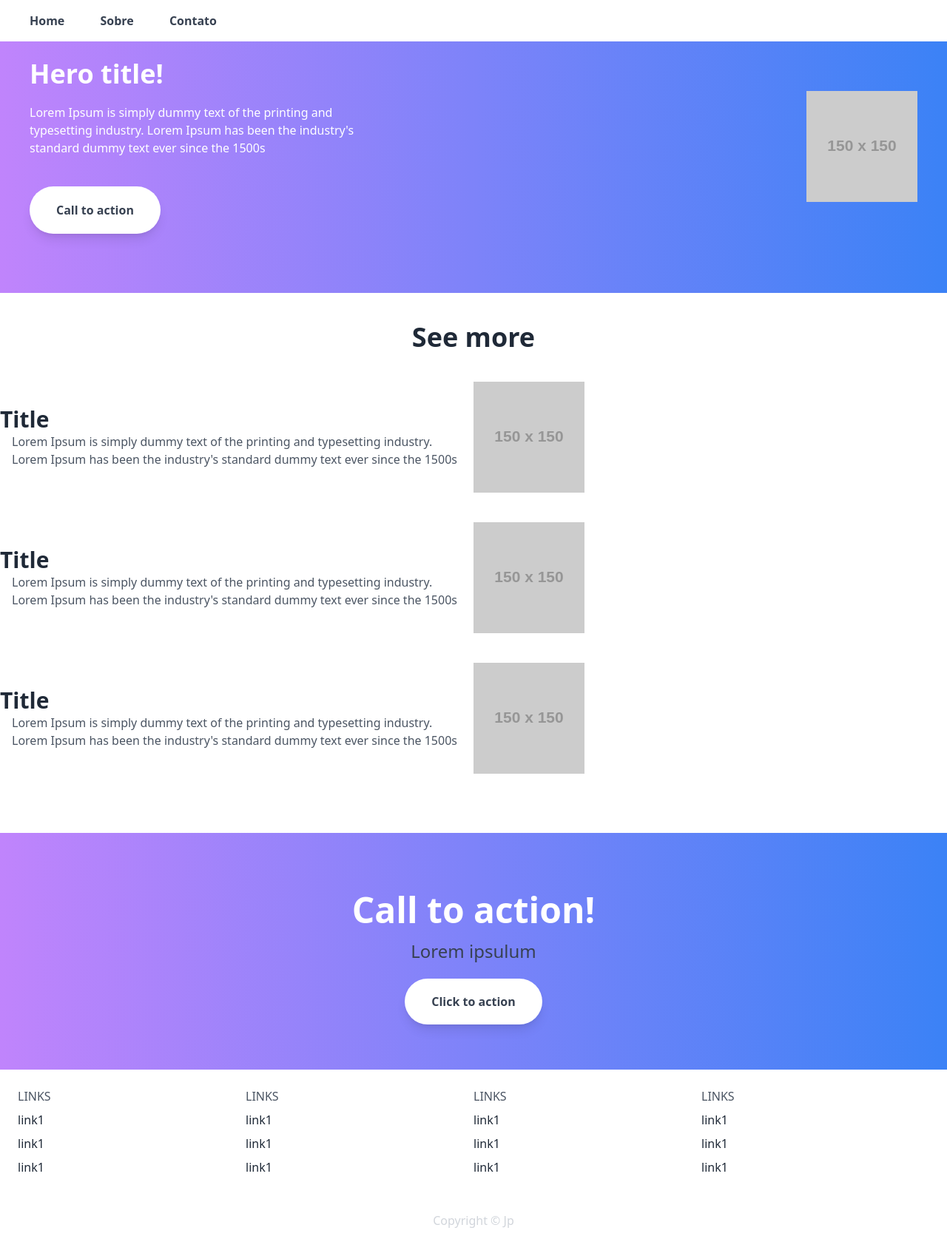
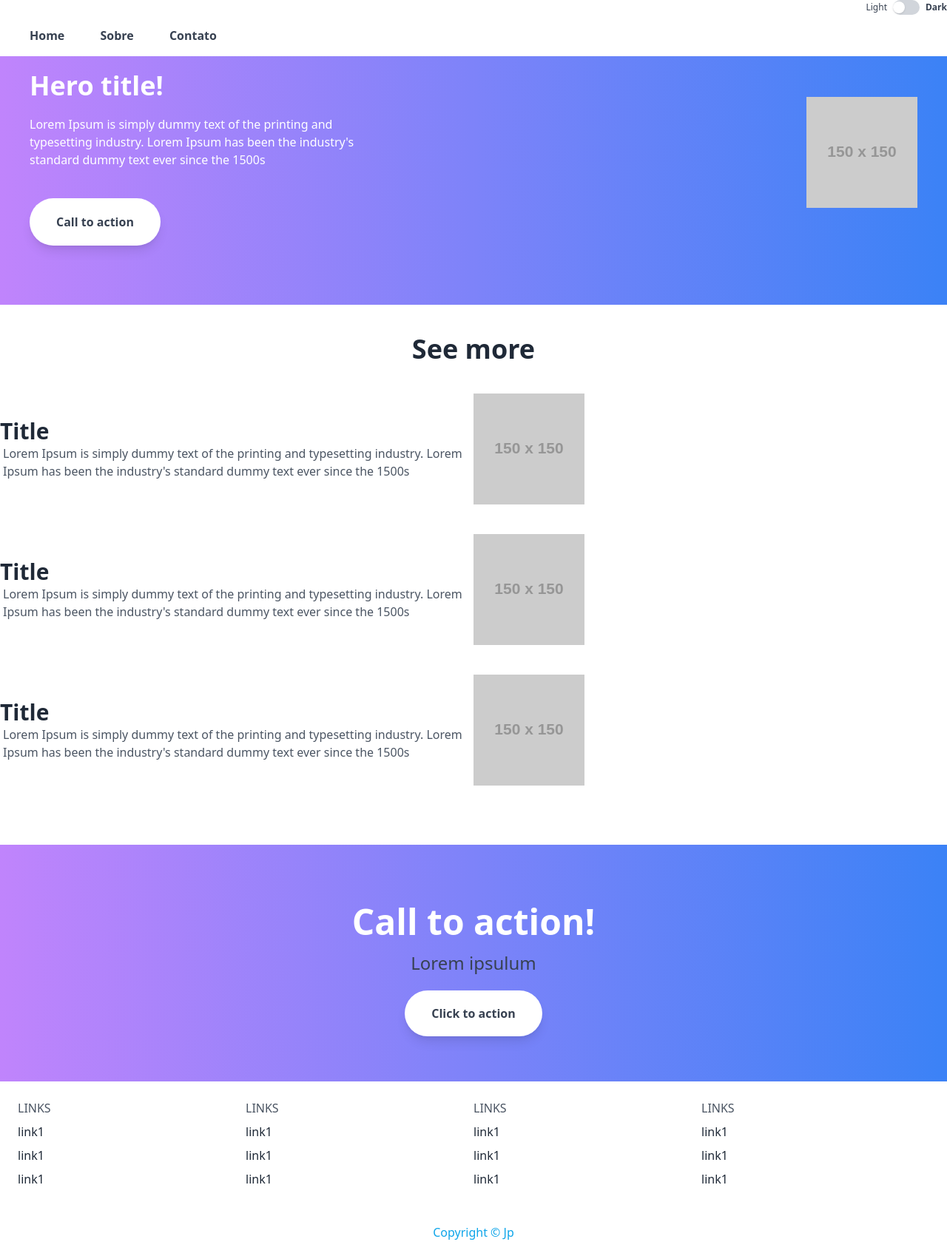
Before and after one commit to JP-dev99/tailwind_first_contact, a website: page index.html in a window 1280 px wide. Shown: the whole page at 74% size. Drawn offline with Linux system fonts and the light colour scheme; placeholder pictures from the web are drawn by us.

Commit message:
set_dark_mode

```diff
--- a/index.html
+++ b/index.html
@@ -7,8 +7,24 @@
     <title>Document</title>
     <link href="/tailwind.css" rel="stylesheet">
 </head>
+
+<!-- Button dark mode -->
 <body class="text-gray-700 bg-white">
-    <header class="w-full fixed z-30 bg-white">
+    <header class="w-full fixed z-30 bg-white dark:bg-black dark:text-white">
+        <div class="flex justify-end items-center space-x-2 mx-auto relative">
+            <span class="text-xs font-extralight">Light  </span>
+            <div>
+                <input type="checkbox" name="" id="checkbox" class="hidden" />
+                <label for="checkbox" class="cursor-pointer">
+                  <div class="w-9 h-5 flex items-center bg-gray-300 rounded-full p2">
+                    <div class="w-4 h-4 bg-white rounded-full shadow switch-ball"></div>
+                  </div>
+                </label>
+              </div>
+            <span class="text-xs font-semibold">Dark</span>
+        </div>
+
+        <!-- Header -->
         <div class="container mx-auto flex flex-wrap px-6">
             <div class="w-full flex-grow py-2">
                 <ul class="list-reset flex-1 items-center justify-end ">
@@ -25,10 +41,14 @@
             </div>
         </div>
     </header>
-    <section id="hero" class="py-20 bg-gradient-to-r from-purple-400 to-blue-500">
+
+    <!-- Grandient -->
+    <section id="hero" class="py-20 bg-gradient-to-r from-purple-400 to-blue-500 dark:bg-gradient-to-r dark:from-black dark:to-yellow-500">
+
+        <!-- Call to action -->
         <div class="container flex flex-wrap flex-col md:flex-row items-center mx-auto px-10">
             <div class="flex flex-col w-2/5 items-start justify-center text-left">
-                <h2 class="text-4xl font-bold text-white">
+                <h2 class="text-4xl font-bold text-white mt-4">
                     Hero title!
                 </h2>
                 <p class="text 2xl text-white mt-5 mb-10">Lorem Ipsum is simply dummy text of the printing and typesetting industry. Lorem Ipsum has been the industry's standard dummy text ever since the 1500s
@@ -42,24 +62,30 @@
             </div>
         </div>
     </section>
-    <section id="ben" class="bg-white py-10">
+
+    <!-- Body -->
+    <section id="ben" class="bg-white py-10 dark:bg-black">
         <div class="container mx-auto">
-            <h3 class="w-full text-4xl font-bold text-center text-gray-800">
+            <h3 class="w-full text-4xl font-bold text-center text-gray-800 dark:text-white">
                 See more
             </h3>
             <div class="flex flex-wrap items-center my-10">
                 <div class="w-1/2">
-                    <h4 class="text-3xl text-gray-800 font-bold">Title</h4>
-                    <p class="text-gray-600 mx-4">Lorem Ipsum is simply dummy text of the printing and typesetting industry. Lorem Ipsum has been the industry's standard dummy text ever since the 1500s</p>
-                </div>
+                    <div class="space-x-1">
+                    <h4 class="text-3xl text-gray-800 font-bold dark:text-white">Title</h4>
+                    <p class="text-gray-600 mx-4 dark:text-white">Lorem Ipsum is simply dummy text of the printing and typesetting industry. Lorem Ipsum has been the industry's standard dummy text ever since the 1500s</p>
+                    </div>
+            </div>
                 <div class="w-1/2">
                         <img src="http://via.placeholder.com/150" alt="">
                 </div>
             </div>
                 <div class="flex flex-wrap items-center my-10">
                     <div class="w-1/2">
-                        <h4 class="text-3xl text-gray-800 font-bold">Title</h4>
-                        <p class="text-gray-600 mx-4">Lorem Ipsum is simply dummy text of the printing and typesetting industry. Lorem Ipsum has been the industry's standard dummy text ever since the 1500s</p>
+                        <div class="space-x-1">
+                        <h4 class="text-3xl text-gray-800 font-bold dark:text-white">Title</h4>
+                        <p class="text-gray-600 mx-4 dark:text-white">Lorem Ipsum is simply dummy text of the printing and typesetting industry. Lorem Ipsum has been the industry's standard dummy text ever since the 1500s</p>
+                    </div>
                     </div>
                     <div class="w-1/2">
                         <img src="http://via.placeholder.com/150" alt="">
@@ -67,8 +93,10 @@
                 </div>
                 <div class="flex flex-wrap items-center my-10">
                     <div class="w-1/2">
-                        <h4 class="text-3xl text-gray-800 font-bold">Title</h4>
-                        <p class="text-gray-600 mx-4">Lorem Ipsum is simply dummy text of the printing and typesetting industry. Lorem Ipsum has been the industry's standard dummy text ever since the 1500s</p>
+                        <div class="space-x-1">
+                        <h4 class="text-3xl text-gray-800 font-bold dark:text-white">Title</h4>
+                        <p class="text-gray-600 mx-4 dark:text-white">Lorem Ipsum is simply dummy text of the printing and typesetting industry. Lorem Ipsum has been the industry's standard dummy text ever since the 1500s</p>
+                        </div>
                     </div>
                     <div class="w-1/2">
                         <img src="http://via.placeholder.com/150" alt="">
@@ -89,6 +117,8 @@
             </a>
         </div>
     </section>
+
+<!-- Footer -->
     <footer id="footer" class="bg-white">
         <div class="container mx-auto px-6">
             <div class="w-full flex flex-col md:flex-row py-6">
@@ -150,8 +180,10 @@
             </div>
         </div>
         <div class="w-full">
-            <p class="text-gray-300 text-center mb-5">Copyright &copy; Jp</p>
+            <p class="text-sky-500 text-center mb-5">Copyright &copy; Jp</p>
         </div>
     </footer>
 </body>
 </html>
+
+<script src="/src/js/index.js"></script>
--- a/src/css/tailwind.css
+++ b/src/css/tailwind.css
@@ -1,3 +1,9 @@
 @tailwind base;
 @tailwind components;
 @tailwind utilities;
+
+#checkbox:checked + label .switch-ball{
+    background-color: white;
+    transform: translateX(24px);
+    transition: transform 0.3s linear;
+  }
--- a/src/js/index.js
+++ b/src/js/index.js
@@ -1 +1,13 @@
-const test = '<p class="text-red-800">teste</p>';
+const checkbox = document.querySelector("#checkbox");
+const html = document.querySelector("html");
+
+const toggleDarkMode = function () {
+  checkbox.checked
+  ? html.classList.add("dark")
+  : html.classList.remove("dark");
+}
+
+//calling the function directly
+
+toggleDarkMode();
+checkbox.addEventListener("click",toggleDarkMode);
--- a/tailwind.config.js
+++ b/tailwind.config.js
@@ -1,7 +1,20 @@
 module.exports = {
   content: ["*.{html,js}"],
+  darkMode: "class",
   theme: {
-    extend: {},
+    extend: {
+      colors: {
+        brand: {
+        100: '#c542f5',
+        200: '#9e35c4',
+        300: '#6d2487',
+        400: '#331040',
+      }
+    }
   },
+},
+variants: {
+  extend: {},
+},
   plugins: [],
 }
```
Also changed, not shown: tailwind.css.
